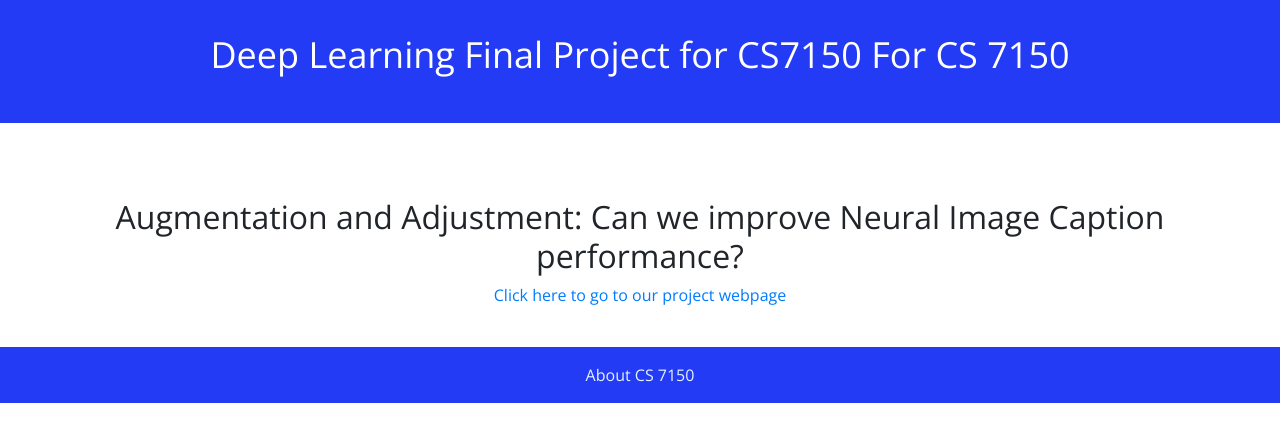
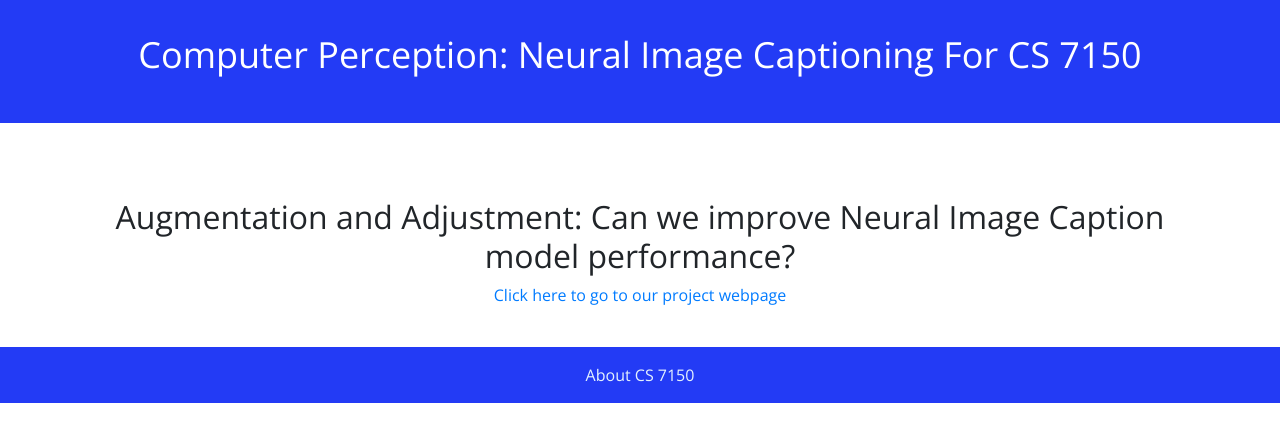
Before and after one commit to marydao0/Augmentation-and-Adjustment, a plain HTML site: page index.html in a window 1280 px wide. Drawn offline with nearby package versions, Linux system fonts and the light colour scheme.

Commit message:
Update index.html

```diff
--- a/index.html
+++ b/index.html
@@ -22,7 +22,7 @@
 <div class="nd-pageheader">
  <div class="container">
  <h1 class="lead">
- <nobr class="widenobr">Deep Learning Final Project for CS7150</nobr>
+ <nobr class="widenobr">Computer Perception: Neural Image Captioning</nobr>
  <nobr class="widenobr">For CS 7150</nobr>
  </h1>
  </div>
@@ -31,7 +31,7 @@
 <div class="container">
 <div class="row">
 <div class="col justify-content-center text-center">
-<h2>Augmentation and Adjustment: Can we improve Neural Image Caption performance?</h2>
+<h2>Augmentation and Adjustment: Can we improve Neural Image Caption model performance?</h2>
 <p><a href="https://expo.baulab.info/2022-Fall/singhstack/">Click here to go to our project webpage</a> </p>
 </div>
 </div>
```
